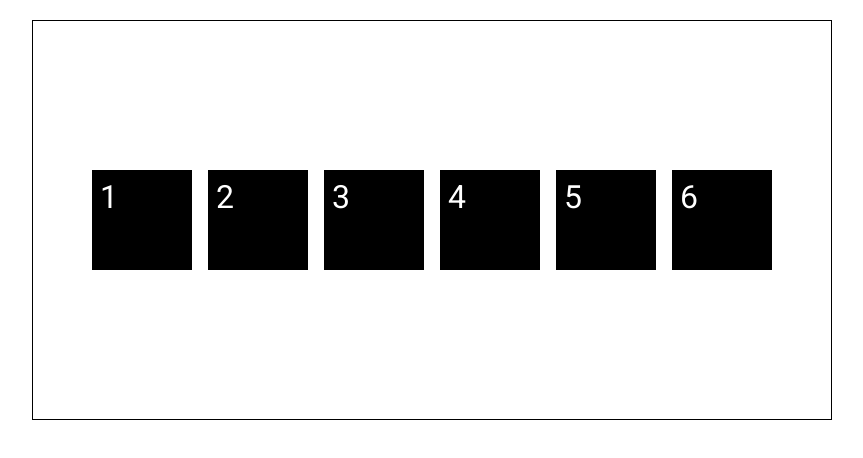
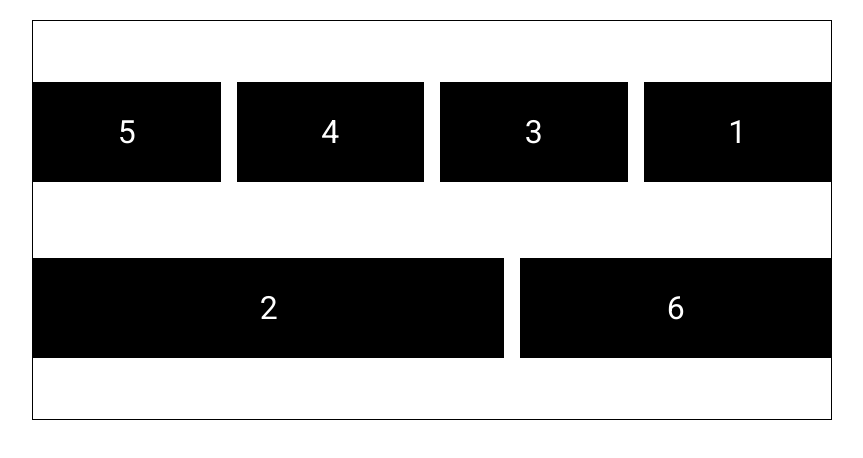
Before and after one commit to gaurav5677/CSS_FUn, a plain HTML site: page 14_FlexBox/index.html in a window 1280 px wide. Shown: the whole page, without its empty margins (208-1071 px from the left). Drawn offline with Linux system fonts and the light colour scheme.

Commit message:
FlexBobFroggy

```diff
--- a/14_FlexBox/style.css
+++ b/14_FlexBox/style.css
@@ -21,15 +21,31 @@ body {
   gap: 1rem;
   justify-content: center;
   align-items:center;
-  flex-direction: row;
-  flex-wrap: wrap;
+  flex-flow: row-reverse wrap;
+  /* flex-direction: row; */
+  /* flex-wrap: wrap;   */
+  align-content: space-evenly;
 }
 
 .box {
-  min-width: 100px;
+  /* min-width: 100px; */
   height: 100px;
   background-color: #000;
   color: #fff;
   font-size: 2rem;
   padding: 0.5rem;
+
+  display: flex;
+  justify-content: center ;
+  align-items: center;
+  /* flex-basis: 100px; */
+  /* flex-shrink: 1;
+  flex-basis: 250px; */
+  /* 1st one is grow 2nd is shrink 3rd basis  */
+  flex: 1 1 150px;
 }
+
+.box:nth-child(2){
+   flex: 2 2 150px;
+   order: 1;
+}
```
